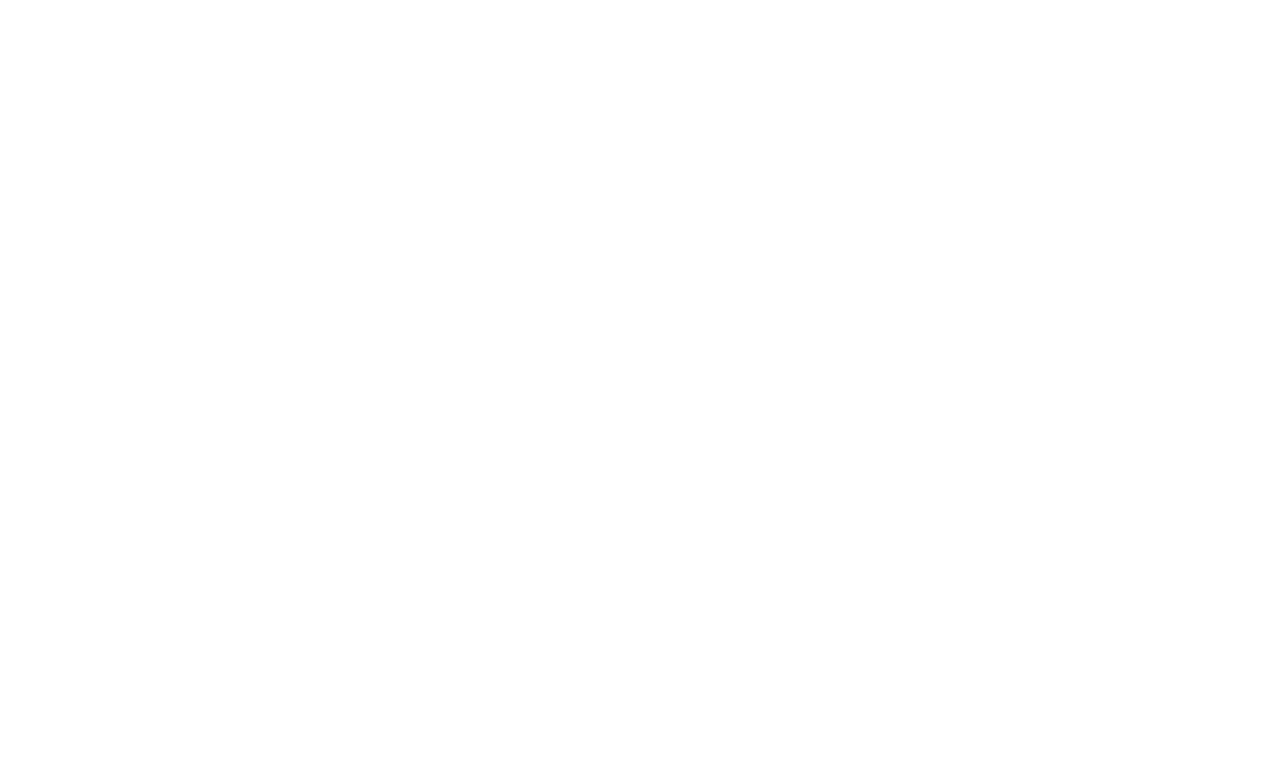
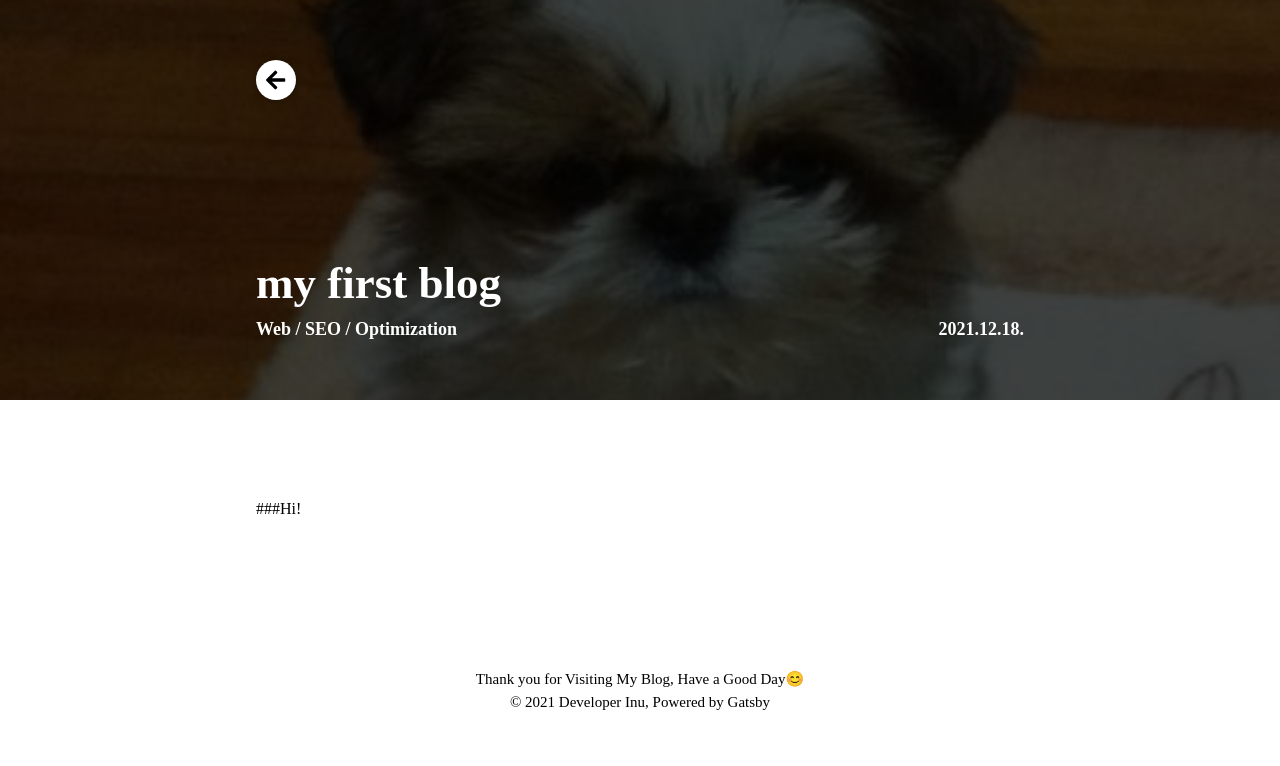
Before and after one commit to inudev3/inust33.github.io, a Gatsby site: page /test/ in a window 1280 px wide. Before the commit this address had no page. Built offline with nearby package versions, Linux system fonts and the light colour scheme; Gatsby itself is replaced by a stand-in of ours; a web font is replaced by a local one.

Commit message:
2.Post page build

```diff
--- a/gatsby-node.js
+++ b/gatsby-node.js
@@ -35,8 +35,9 @@
 exports.createPages = async({actions, graphql, reporter})=>{
   const {createPage} = actions;
 
-  const queryAllMarkdownData = await graphql(`
-     {
+  const queryAllMarkdownData = await graphql(
+    `
+      {
         allMarkdownRemark(
           sort: {
             order: DESC
@@ -52,7 +53,8 @@
           }
         }
       }
-  `)
+    `,
+  );
   if(queryAllMarkdownData.errors){
     reporter.panicOnBuild('Error while running query');
     return;
@@ -66,5 +68,6 @@
       context:{slug}
     };
     createPage(pageOptions);
-  }
+  };
+  queryAllMarkdownData.data.allMarkdownRemark.edges.forEach(generatePostPage);
 }
--- a/package.json
+++ b/package.json
@@ -7,6 +7,9 @@
   "dependencies": {
     "@emotion/react": "^11.7.1",
     "@emotion/styled": "^11.6.0",
+    "@fortawesome/fontawesome-svg-core": "^1.2.36",
+    "@fortawesome/free-solid-svg-icons": "^5.15.4",
+    "@fortawesome/react-fontawesome": "^0.1.16",
     "gatsby": "^4.4.0",
     "gatsby-plugin-emotion": "^7.4.0",
     "gatsby-plugin-image": "^2.4.0",
--- a/src/components/Common/Footer.tsx
+++ b/src/components/Common/Footer.tsx
@@ -7,7 +7,7 @@
   margin-top: auto;
   padding: 50px 0;
   font-size: 15px;
-  text-aligl: center;
+  text-align: center;
   line-height: 1.5;
 
   @media (max-width: 768px) {
--- /dev/null
+++ b/src/components/Common/Template.tsx
@@ -0,0 +1,22 @@
+import styled from '@emotion/styled'
+import { FunctionComponent, ReactNode } from 'react'
+import GlobalStyle from 'components/Common/GlobalStyle'
+import Footer from 'components/Common/Footer'
+type TemplateProps = {
+  children: ReactNode
+}
+const Container = styled.div`
+  display: flex;
+  flex-direction: column;
+  height: 100%;
+`
+const Template: FunctionComponent<TemplateProps> = function ({ children }) {
+  return (
+    <Container>
+      <GlobalStyle />
+      {children}
+      <Footer />
+    </Container>
+  )
+}
+export default Template
--- /dev/null
+++ b/src/components/Post/PostContent.tsx
@@ -0,0 +1,19 @@
+import React, { FunctionComponent } from 'react'
+import styled from '@emotion/styled'
+
+interface PostContentProps {
+  html: string
+}
+
+const MarkdownRenderer = styled.div`
+  display: flex;
+  flex-direction: column;
+  width: 768px;
+  margin: 0 auto;
+  padding: 100px 0;
+`
+
+const PostContent: FunctionComponent<PostContentProps> = function ({ html }) {
+  return <MarkdownRenderer dangerouslySetInnerHTML={{ __html: html }} />
+}
+export default PostContent
--- /dev/null
+++ b/src/components/Post/PostHead.tsx
@@ -0,0 +1,42 @@
+import React, { FunctionComponent } from 'react'
+import { GatsbyImage, IGatsbyImageData } from 'gatsby-plugin-image'
+import styled from '@emotion/styled'
+import PostHeadInfo, { PostHeadInfoProps } from 'components/Post/PostHeadInfo'
+
+type GatsbyImgProps = {
+  image: IGatsbyImageData
+  alt: string
+  className?: string
+}
+type PostHeadProps = PostHeadInfoProps & {
+  thumbnail: IGatsbyImageData
+}
+const PostHeadWrapper = styled.div`
+  position: relative;
+  width: 100%;
+  height: 400px;
+`
+const BackgroundImage = styled((props: GatsbyImgProps) => (
+  <GatsbyImage {...props} style={{ position: 'absolute' }} />
+))`
+  z-index: -1;
+  width: 100%;
+  height: 400px;
+  object-fit: cover;
+  filter: brightness(0.25);
+`
+
+const PostHead: FunctionComponent<PostHeadProps> = function ({
+  title,
+  date,
+  categories,
+  thumbnail,
+}) {
+  return (
+    <PostHeadWrapper>
+      <BackgroundImage image={thumbnail} alt="thumbnail" />
+      <PostHeadInfo title={title} date={date} categories={categories} />
+    </PostHeadWrapper>
+  )
+}
+export default PostHead
--- /dev/null
+++ b/src/components/Post/PostHeadInfo.tsx
@@ -0,0 +1,74 @@
+import React, { FunctionComponent } from 'react'
+import styled from '@emotion/styled'
+import { FontAwesomeIcon } from '@fortawesome/react-fontawesome'
+import { faArrowLeft } from '@fortawesome/free-solid-svg-icons'
+
+export type PostHeadInfoProps = {
+  title: string
+  date: string
+  categories: string[]
+}
+
+const PostHeadInfoWrapper = styled.div`
+  display: flex;
+  flex-direction: column;
+  width: 768px;
+  height: 100%;
+  margin: 0 auto;
+  padding: 60px 0;
+  color: #ffffff;
+`
+const PrevPageIcon = styled.div`
+  display: grid;
+  place-items: center;
+  width: 40px;
+  height: 40px;
+  border-radius: 50%;
+  background: #ffffff;
+  color: #000000;
+  font-size: 22px;
+  cursor: pointer;
+  box-shadow: 0 0 10px rgba(0, 0, 0, 0.3);
+`
+const Title = styled.div`
+  display: -webkit-box;
+  overflow: hidden;
+  overflow-wrap: break-word;
+  margin-top: auto;
+  text-overflow: ellipsis;
+  white-space: normal;
+  -webkit-line-clamp: 2;
+  -webkit-box-orient: vertical;
+  font-size: 45px;
+  font-weight: 800;
+`
+const PostData = styled.div`
+  display: flex;
+  justify-content: space-between;
+  align-items: center;
+  margin-top: 10px;
+  font-size: 18px;
+  font-weight: 700;
+`
+
+const PostHeadInfo: FunctionComponent<PostHeadInfoProps> = function ({
+  title,
+  date,
+  categories,
+}) {
+  const goBackPage = () => window.history.back()
+
+  return (
+    <PostHeadInfoWrapper>
+      <PrevPageIcon onClick={goBackPage}>
+        <FontAwesomeIcon icon={faArrowLeft} />
+      </PrevPageIcon>
+      <Title>{title}</Title>
+      <PostData>
+        <div>{categories.join(' / ')}</div>
+        <div>{date}</div>
+      </PostData>
+    </PostHeadInfoWrapper>
+  )
+}
+export default PostHeadInfo
--- a/src/templates/post_template.tsx
+++ b/src/templates/post_template.tsx
@@ -1,8 +1,81 @@
 import React, { FunctionComponent } from 'react'
+import { graphql } from 'gatsby'
+import Template from 'components/Common/Template'
+import PostHead from 'components/Post/PostHead'
+import { PostFrontmatterType } from 'components/Main/PostItem.types'
+import PostContent from 'components/Post/PostContent'
 
-const PostTemplate: FunctionComponent = function (props) {
-  console.log(props)
-  return <div>Post Template</div>
+type PostTemplateProp = {
+  data: {
+    allMarkdownRemark: { edges: PostPageItemType[] }
+  }
+}
+export type PostPageItemType = {
+  node: {
+    html: string
+    frontmatter: PostFrontmatterType
+  }
+}
+
+const PostTemplate: FunctionComponent<PostTemplateProp> = function ({
+  data: {
+    allMarkdownRemark: { edges },
+  },
+}) {
+  const {
+    node: {
+      html,
+      frontmatter: {
+        title,
+        summary,
+        date,
+        categories,
+        thumbnail: {
+          childImageSharp: { gatsbyImageData },
+        },
+      },
+    },
+  } = edges[0]
+
+  return (
+    <Template>
+      <PostHead
+        title={title}
+        date={date}
+        categories={categories}
+        thumbnail={gatsbyImageData}
+      />
+      <PostContent html={html} />
+    </Template>
+  )
 }
 
 export default PostTemplate
+
+export const queryMarkdownDataBySlug = graphql`
+  query queryMarkdownDataBySlug($slug: String) {
+    allMarkdownRemark(filter: { fields: { slug: { eq: $slug } } }) {
+      edges {
+        node {
+          html
+          frontmatter {
+            title
+            summary
+            date(formatString: "YYYY.MM.DD.")
+            categories
+            thumbnail {
+              childImageSharp {
+                gatsbyImageData
+              }
+            }
+          }
+        }
+      }
+    }
+    file(name: { eq: "profile-image" }) {
+      childImageSharp {
+        gatsbyImageData(width: 120, height: 120)
+      }
+    }
+  }
+`
```
Also changed, not shown: src/pages/index.tsx (+3 -5 lines), 1 other file.
